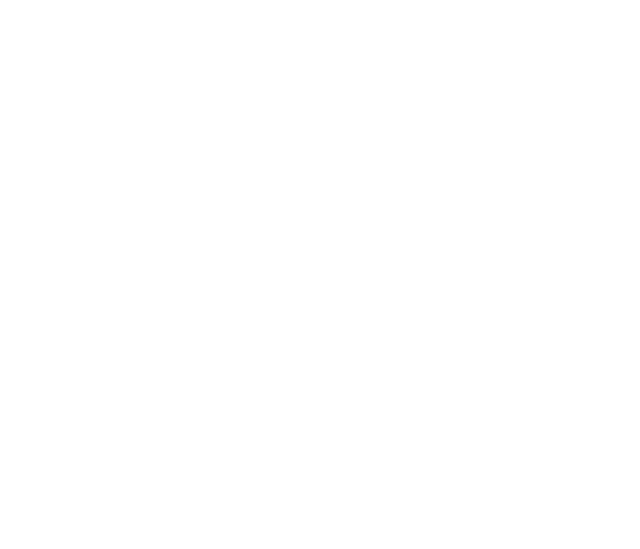
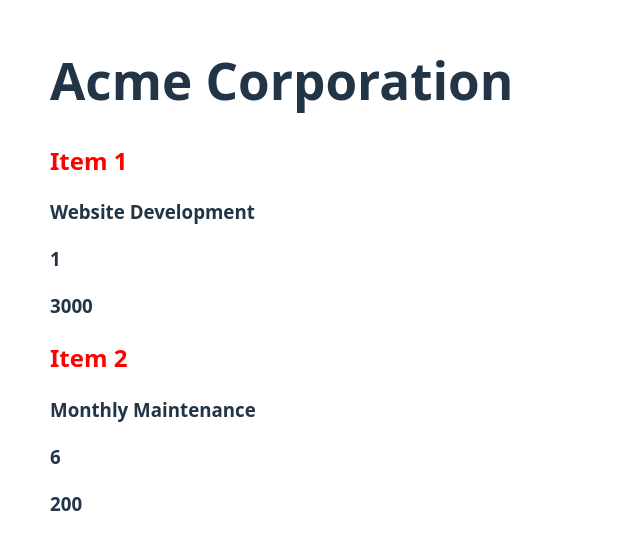
Before and after one commit to Tailung1/INVOICE-APP, a React (Vite) app: page /invoices/1 in a window 1280 px wide. Shown: the part 123-672 px from the top of the page, without its empty margins (0-640 px from the left). Built offline with nearby package versions, Linux system fonts and the light colour scheme.

Commit message:
redirect to invoice DONE

```diff
--- a/src/customHooks/useGetInvoice.ts
+++ b/src/customHooks/useGetInvoice.ts
@@ -3,9 +3,11 @@
 
 export default function useGetInvoice() {
     const {invoices}=useInvoice()
-    const id=useParams()
+    const {id}=useParams()
 
-    const invoice=invoices.find((invoice)=>invoice.id ===Number(id))
+    const invoice = invoices.find(
+      (invoice) => invoice.id === Number(id)
+    );
 
     return invoice
 }
--- a/src/pages/Invoice.tsx
+++ b/src/pages/Invoice.tsx
@@ -1,29 +1,17 @@
-
 import useGetInvoice from "../customHooks/useGetInvoice";
 
 export default function Invoice() {
-    const invoice =useGetInvoice()
+  const invoice = useGetInvoice();
 
   return (
-    <div>
-      {invoice?.map((invoice: IInvoice) => (
-        <div
-          style={{
-            paddingLeft: "50px",
-            border: "2px solid",
-            borderColor: "green",
-          }}
-          key={invoice.id}
-        >
-          <h1>{invoice.client}</h1>
-          {invoice.items.map((item: IItem, index: number) => (
-            <div>
-              <h2 style={{ color: "red" }}>Item {index + 1} </h2>
-              <h3>{item.description}</h3>
-              <h3>{item.quantity}</h3>
-              <h3>{item.price}</h3>
-            </div>
-          ))}
+    <div style={{ marginLeft: "50px" }}>
+      <h1>{invoice?.client}</h1>
+      {invoice?.items.map((item: IItem, index: number) => (
+        <div key={item.description}>
+          <h2 style={{ color: "red" }}>Item {index + 1} </h2>
+          <h3>{item.description}</h3>
+          <h3>{item.quantity}</h3>
+          <h3>{item.price}</h3>
         </div>
       ))}
     </div>
```
